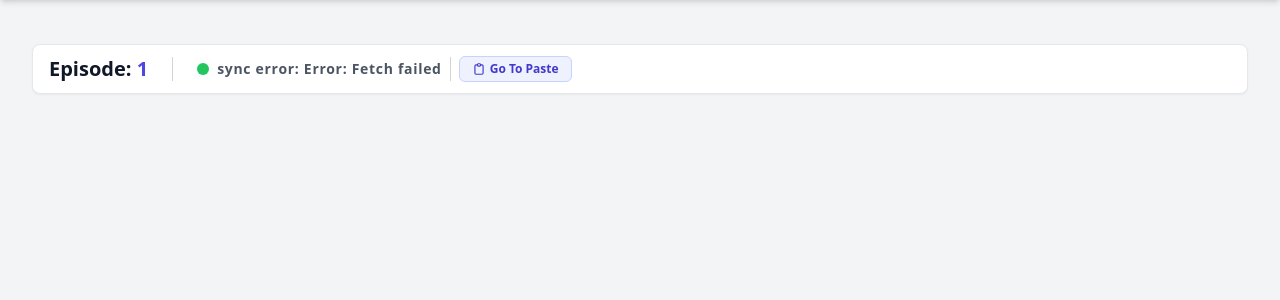
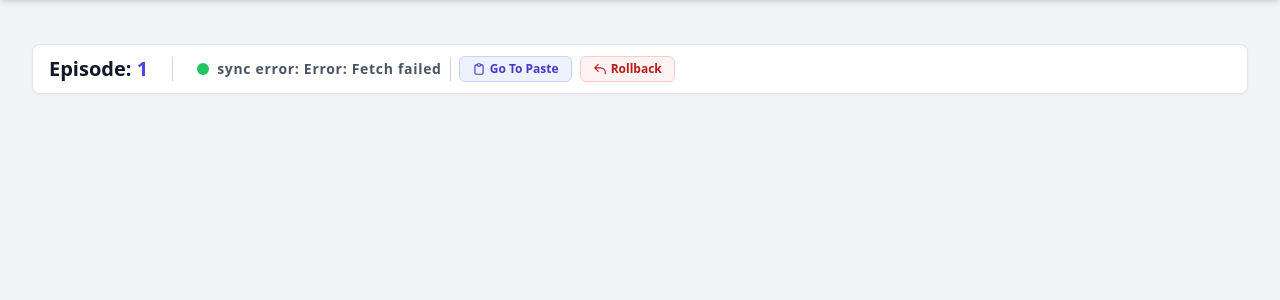
Before and after one commit to crclz/ImageAutoPrompt, a Flask app: page /episodes/1 in a window 1280 px wide. Shown: the part 60-360 px from the top of the page. Run offline with Flask 3, Linux system fonts and the light colour scheme; some libraries are stand-ins or nearby versions.

Commit message:
feat: rollback ok

```diff
--- a/templates/episode.html
+++ b/templates/episode.html
@@ -24,6 +24,15 @@
                         d="M9 5H7a2 2 0 00-2 2v12a2 2 0 002 2h10a2 2 0 002-2V7a2 2 0 00-2-2h-2M9 5a2 2 0 002 2h2a2 2 0 002-2M9 5a2 2 0 012-2h2a2 2 0 012 2" />
                 </svg>
                 Go To Paste
+            </button>
+
+            <button @click="handleRollback"
+                class="flex items-center px-3 py-1 bg-red-50 hover:bg-red-100 text-red-700 border border-red-200 rounded-md text-xs font-bold transition-all active:scale-95">
+                <svg class="h-3.5 w-3.5 mr-1" fill="none" viewBox="0 0 24 24" stroke="currentColor">
+                    <path stroke-linecap="round" stroke-linejoin="round" stroke-width="2"
+                        d="M3 10h10a8 8 0 018 8v2M3 10l6 6m-6-6l6-6" />
+                </svg>
+                Rollback
             </button>
         </div>
 
@@ -384,6 +393,28 @@
                 }
             };
 
+            const handleRollback = async () => {
+                if (!confirm("确定要回滚最后一个 Timestep 吗？")) return;
+
+                try {
+                    const response = await fetch(`/api/episodes/${episodeName.value}/rollback-timestep`, {
+                        method: 'POST',
+                        headers: {
+                            'Content-Type': 'application/json',
+                        },
+                        body: JSON.stringify({})
+                    });
+                    const result = await response.json();
+
+                    // 无论成功失败都执行 alert
+                    alert(response.ok ? "回滚成功" : "失败: " + (result.message || result.error));
+
+                    if (response.ok) fetchData(); // 成功后刷新数据
+                } catch (err) {
+                    alert("网络错误: " + err);
+                }
+            };
+
             onMounted(() => {
                 fetchData();
                 timer = setInterval(fetchData, 1000);
@@ -417,6 +448,7 @@
                 isSubmittingPaste,
                 submitPaste,
                 getEpisodeMessage,
+                handleRollback,
             };
         },
         delimiters: ['[[', ']]']
```
